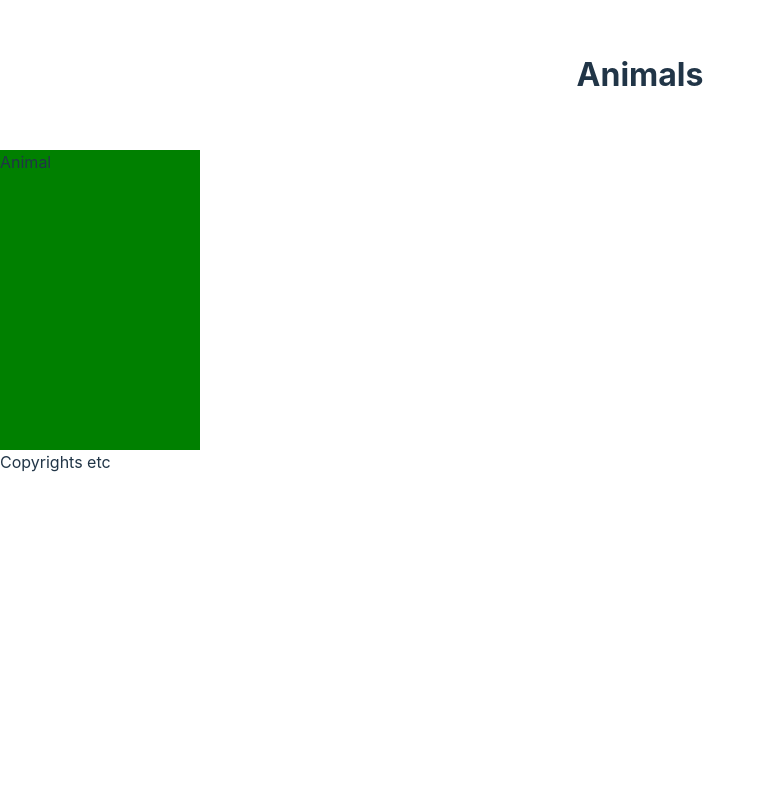
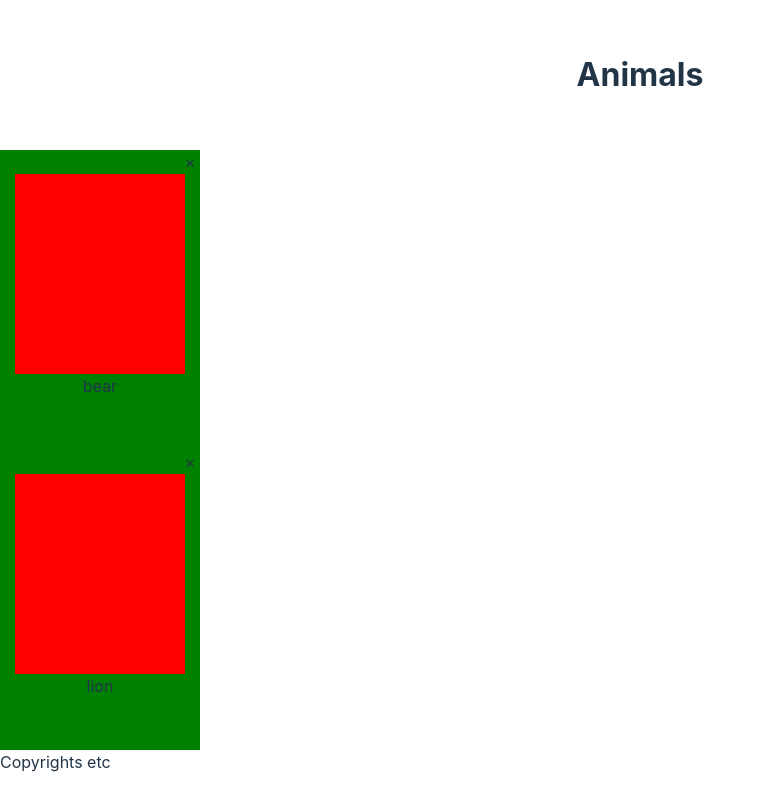
Before and after one commit to JoonAro/animals, a React (Vite) app: page / in a window 1280 px wide. Shown: the whole page, without its empty margins (0-766 px from the left). Built offline with nearby package versions, Linux system fonts and the light colour scheme.

Commit message:
added cards

```diff
--- a/src/App.jsx
+++ b/src/App.jsx
@@ -2,15 +2,21 @@ import { useState } from 'react'
 import Header from './Header.jsx'
 import Card from './Card.jsx'
 import Footer from './Footer.jsx'
+import pic from './owl-50267_1280.jpg'
 function App() {
-  const [count, setCount] = useState(0)
+  const [animals, setAnimals] = useState([
+    { id: "1", name: "bear", },
+    { id: "2", name: "lion" }
+
+  ]);
 
   return (
     <>
       <Header />
       <main>
         <div className="cards">
-          <Card />
+          <Card name={animals[0].name} />
+          <Card name={animals[1].name} />
         </div>
       </main>
       <Footer />
@@ -18,4 +24,4 @@ function App() {
   )
 }
 
-export default App
+export default App;
--- a/src/Card.jsx
+++ b/src/Card.jsx
@@ -1,7 +1,13 @@
-const Card = () => {
+import pic from './owl-50267_1280.jpg'
+const Card = (props) => {
     return (
         <div className="card">
-            <p className="name">Animal</p>
+            <span class="close" onclick="">&times;</span>
+            <div className="imgHolder">
+
+            </div>
+
+            <p className="name">{props.name}</p>
         </div>
     )
 }
--- a/src/index.css
+++ b/src/index.css
@@ -38,9 +38,25 @@ header {
 }
 
 .card {
+  display: flex;
+  flex-direction: column;
+  justify-content: flex-start;
+  align-items: center;
   height: 300px;
   width: 200px;
   background: green;
+
+}
+
+.close {
+  position: relative;
+  left: 90px;
+}
+
+.imgHolder {
+  width: 170px;
+  height: 200px;
+  background: red;
 }
 
 button {
```
Also changed, not shown: src/owl-50267_1280.jpg (added).
